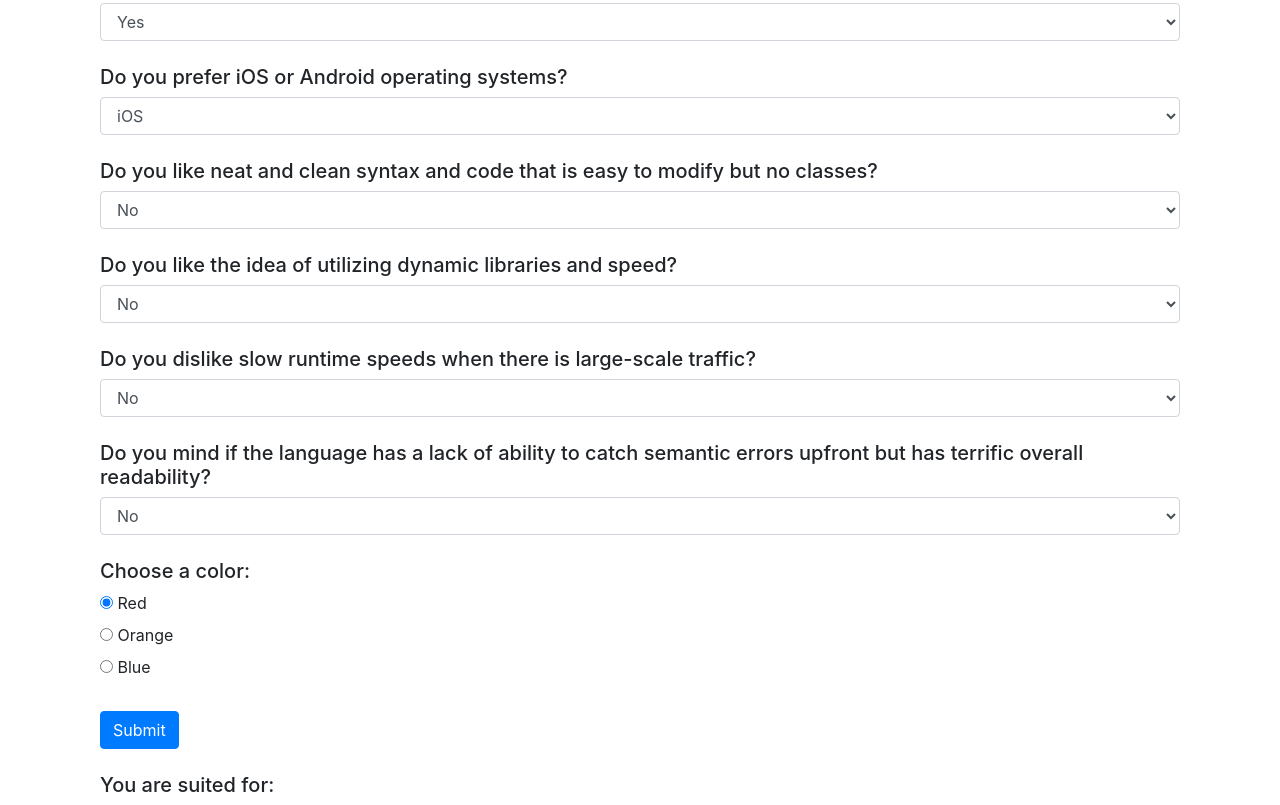
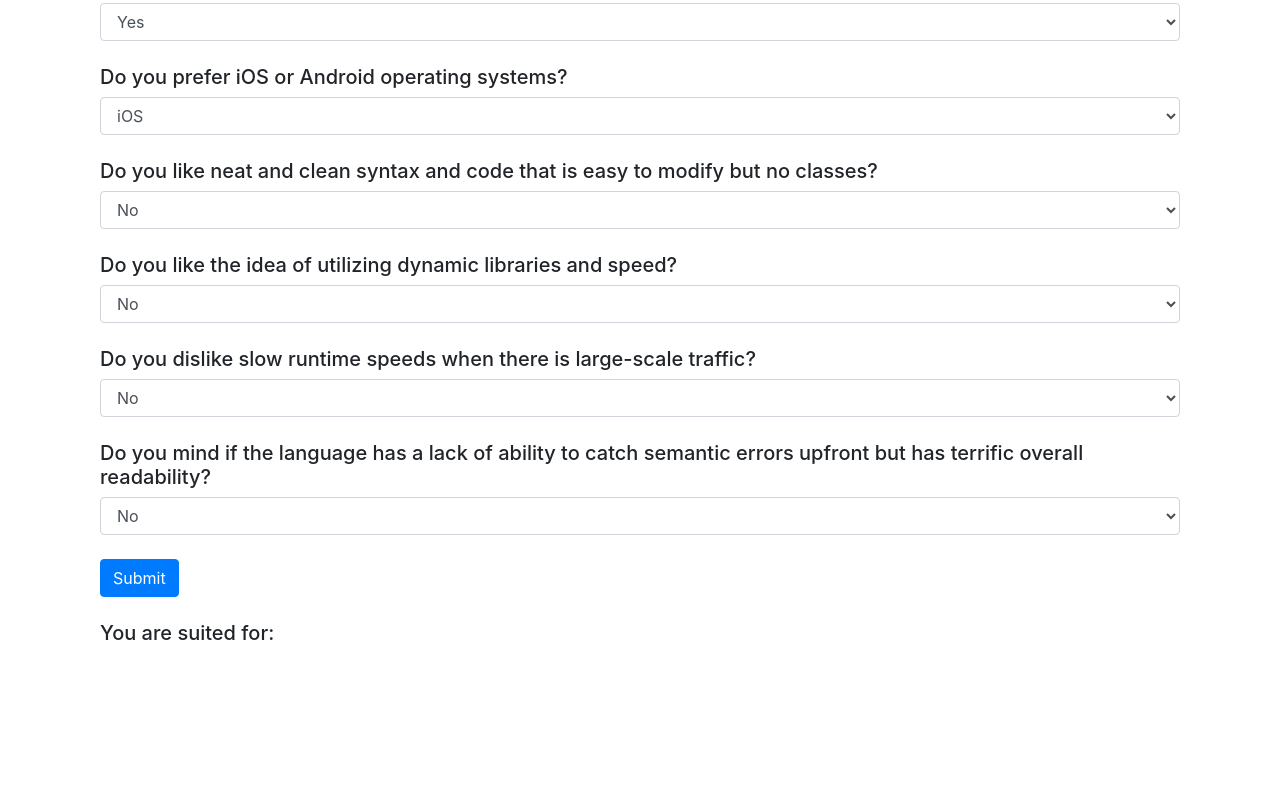
Before and after one commit to oswen138/Language-Suggestor, a plain HTML site: page html/index.html in a window 1280 px wide. Shown: the part 548-1353 px from the top of the page. After the commit the page ends 1201 px from the top, so only its background shows below. Drawn offline with Linux system fonts and the light colour scheme.

Commit message:
fix index file and js

```diff
--- a/html/index.html
+++ b/html/index.html
@@ -77,26 +77,6 @@
           <option value="3" name="3">Maybe</option>
         </select>
         <br>
-      <h4>Choose a color:</h4>
-      <div class="radio">
-        <label>
-          <input type="radio" name="color" value="red" checked>
-          Red
-        </label>
-      </div>
-      <div class="radio">
-        <label>
-          <input type="radio" name="color" value="orange">
-          Orange
-        </label>
-      </div>
-      <div class="radio">
-        <label>
-          <input type="radio" name="color" value="blue">
-          Blue
-        </label>
-      </div>
-      <br>
         <button type="submit" class="btn btn-primary">Submit</button>
       </form>
     <br>
@@ -111,3 +91,4 @@
     <img src="css/img/none.JPG" id="img5" style="display:none;" />
   </div>
 </body>
+</html>
--- a/html/js/scripts.js
+++ b/html/js/scripts.js
@@ -9,7 +9,6 @@ $(document).ready(function() {
     const form4 = parseInt($("select#form4").val());
     const form5 = parseInt($("select#form5").val());
     const form6 = parseInt($("select#form6").val());
-    const form7 = parseInt($("input:radio[name=color]:checked").val());
 
     if ((form1 === 1) && (form2 === 1) && (form3 === 1) && (form4 === 1) && (form5 === 1) && (form6 === 1)) {
       $("#img3").show();
```
Lines whose indentation alone changed are shown as unchanged.
